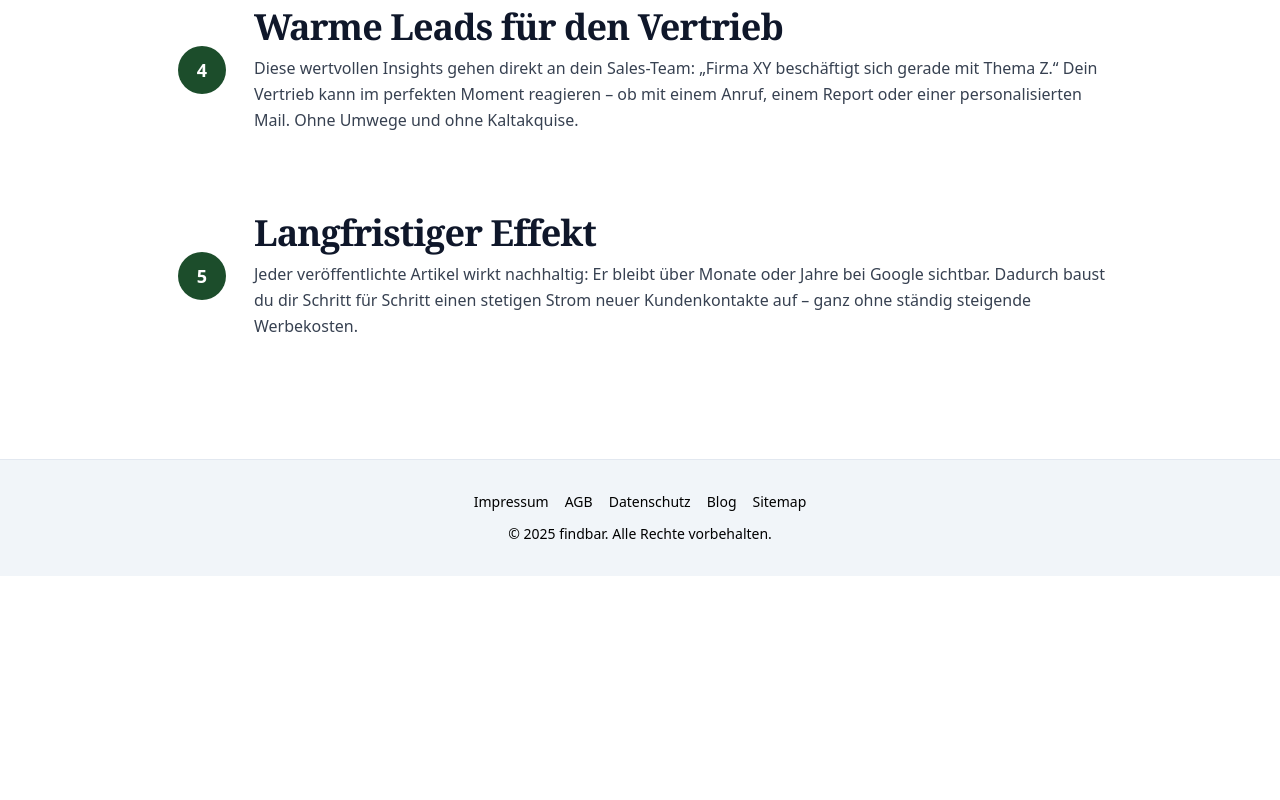
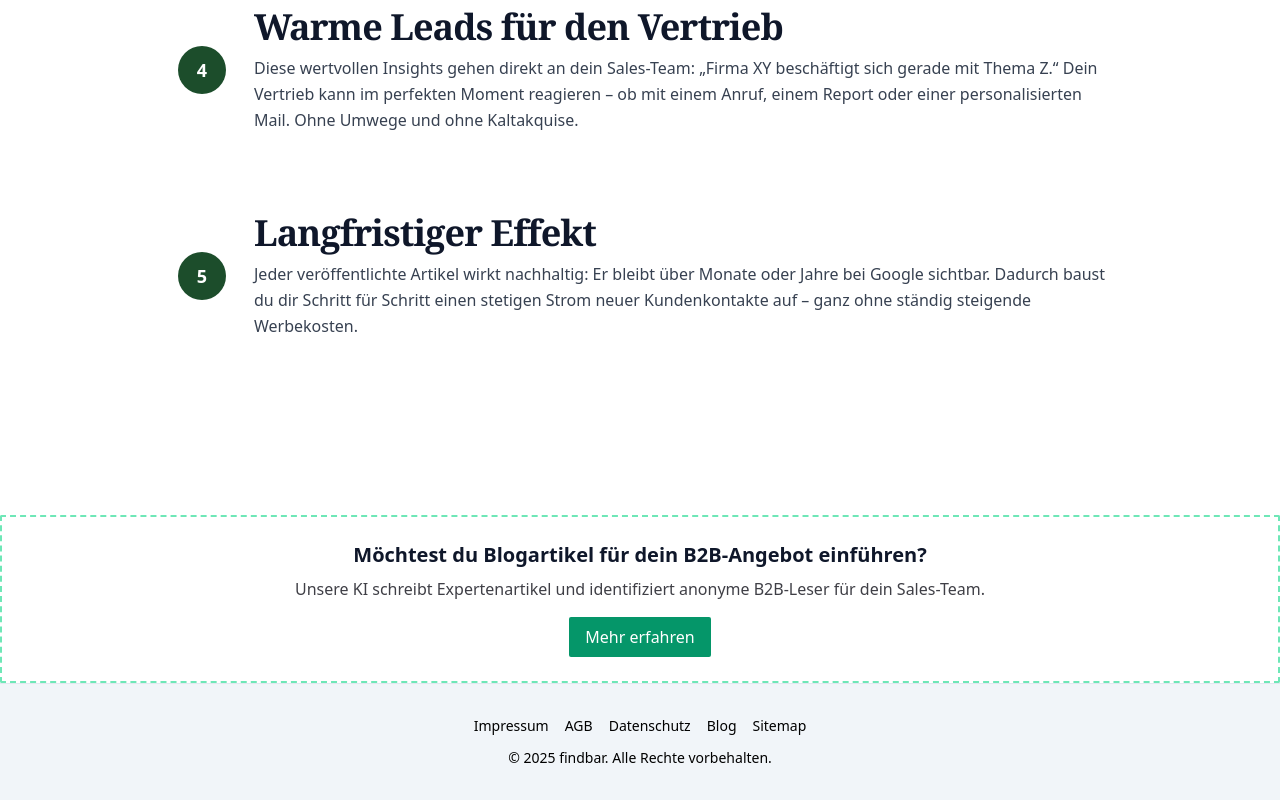
Before and after one commit to lennartnm/findbar_website, a Next.js app: page /funktionsweise in a window 1280 px wide. Shown: the part 824-1624 px from the top of the page. Before the commit the page ends 1400 px from the top, so only its background shows below. Built offline with nearby package versions, Linux system fonts and the light colour scheme.

Commit message:
Update page.tsx

```diff
--- a/src/app/funktionsweise/page.tsx
+++ b/src/app/funktionsweise/page.tsx
@@ -78,6 +78,31 @@ export default function Page() {
         </section>
       </main>
 
+      {/* CTA */}
+      <section aria-label="Kontakt" className="mt-14">
+        <div className="rounded-sm border-2 border-dashed border-emerald-300 p-6 text-center">
+          <h2 className="text-xl font-bold mb-2">
+            Möchtest du Blogartikel f&uuml;r dein B2B-Angebot einführen?
+          </h2>
+          <p className="text-zinc-700 mb-4">
+            Unsere KI schreibt Expertenartikel und identifiziert anonyme
+            B2B-Leser f&uuml;r dein Sales-Team.
+          </p>
+
+          <div className="mx-auto max-w-xl">
+            <a
+              href="https://www.findbar.info"
+              target="_blank"
+              rel="noopener noreferrer"
+              className="inline-flex items-center justify-center rounded-sm bg-emerald-600 px-4 py-2 font-medium text-white hover:bg-emerald-700"
+              aria-label="Zu findbar.info wechseln (öffnet in neuem Tab)"
+            >
+              Mehr erfahren
+            </a>
+          </div>
+        </div>
+      </section>
+
       <Footer />
     </>
   );
```
